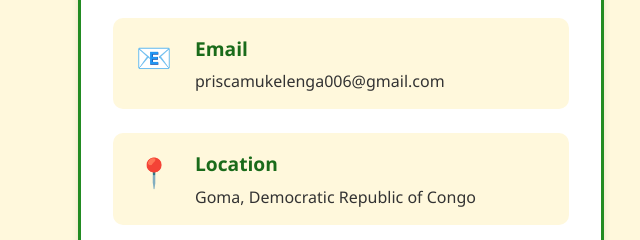
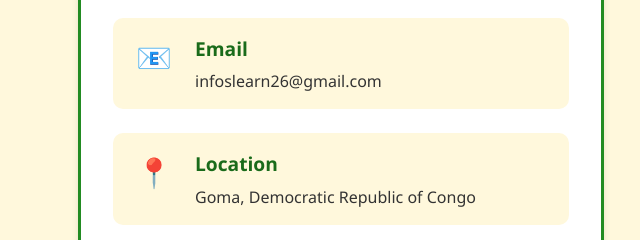
Before and after one commit to Daniellakyusa/L-Earn, a plain HTML site: page contact.html in a window 1280 px wide. Shown: the part 444-684 px from the top of the page, 12-652 px from the left. Drawn offline with Linux system fonts and the light colour scheme.

Commit message:
Update contact.html

```diff
--- a/contact.html
+++ b/contact.html
@@ -56,7 +56,7 @@
                         <div class="contact-details">
                             <h4>Email</h4>
                             <p><a href="mailto:priscamukelenga006@gmail.com"
-                                    class="contact-link">priscamukelenga006@gmail.com</a></p>
+                                    class="contact-link">infoslearn26@gmail.com</a></p>
                         </div>
                     </div>
                     <div class="contact-item">
```
